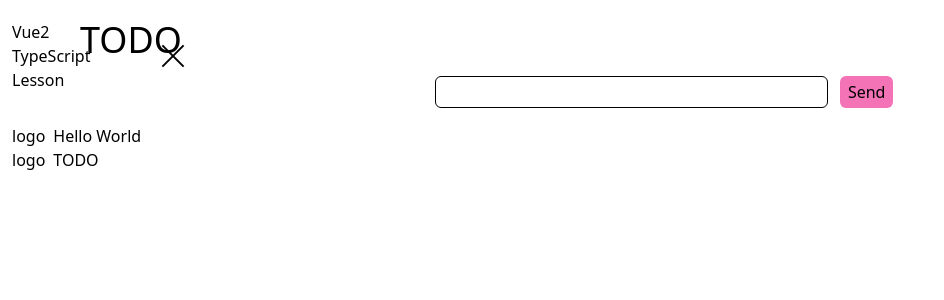
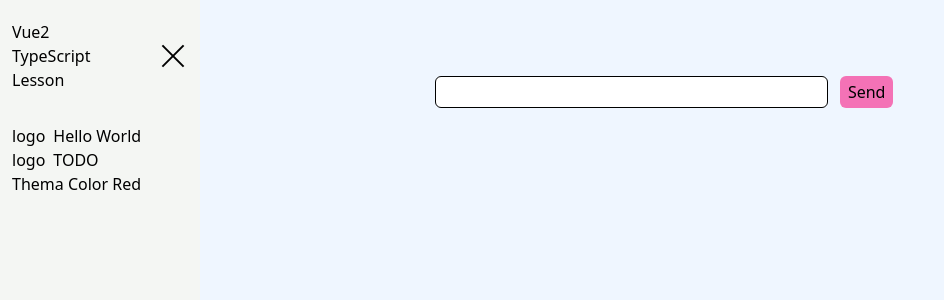
Before and after one commit to takuyatechexpert/vue_typescript, a Vue app: page / in a window 1280 px wide. Both pictures are taken after a click on the button 30 px from the left and 56 px from the top of the page. Shown: the top 300 px of the page, without its empty margins (0-944 px from the left). Built offline with nearby package versions, Linux system fonts and the light colour scheme.

Commit message:
add thema red system

```diff
--- a/src/components/Page.vue
+++ b/src/components/Page.vue
@@ -1,5 +1,7 @@
 <template>
-<div class="thema-blue p-5 h-screen">
+<div
+  class="thema-secondary p-5 h-screen"
+  :class="{'thema-secondary-red': isThemaRed }">
   <header class="text-4xl mb-3">
     {{ title }}
   </header>
@@ -24,7 +26,11 @@ export default vue.extend({
   computed: {
     isSidebarActive(): boolean {
       return this.$store.state.isSidebarActive
-    }
+    },
+
+    isThemaRed(): boolean {
+      return this.$store.state.themaRed
+    },
   },
 })
 </script>
--- a/src/components/Sidebar.vue
+++ b/src/components/Sidebar.vue
@@ -1,7 +1,7 @@
 <template>
   <div
-    class="sidebar fixed left-0 h-screen thema-gray"
-    :class="{ active: isSidebarActive }">
+    class="sidebar fixed left-0 h-screen thema-main"
+    :class="{ active: isSidebarActive, 'thema-main-red': isThemaRed }">
     <div class="h-28 p-3 flex justify-between items-center">
       <div
         class="menu-text"
@@ -42,6 +42,15 @@
           TODO</div>
         </router-link>
       </li>
+      <li>
+        <a
+          href="#"
+          class="menu-text hover:text-gray-400"
+          @click="onThemaRed()"
+          :class="{ 'active': isSidebarActive }">
+          Thema Color Red
+        </a>
+      </li>
     </ul>
   </div>
 </template>
@@ -62,11 +71,19 @@ export default Vue.extend({
     isSidebarActive(): boolean {
       return this.$store.state.isSidebarActive
     },
+
+    isThemaRed():boolean {
+      return this.$store.state.themaRed
+    }
   },
 
   methods: {
     onMenuClick(): void {
       this.$store.commit('toggleSidebar')
+    },
+
+    onThemaRed() {
+      this.$store.commit('themaRed')
     },
   }
 });
--- a/src/store/index.ts
+++ b/src/store/index.ts
@@ -7,12 +7,14 @@ Vue.use(Vuex)
 type RootState = {
   isSidebarActive: boolean,
   todos: string[],
+  themaRed: boolean,
 }
 
 export default new Vuex.Store({
   state:<RootState> {
     isSidebarActive: false,
     todos: [],
+    themaRed: false,
   },
 
   mutations: {
@@ -27,8 +29,11 @@ export default new Vuex.Store({
 
     deleteTodo(state, index: number): void {
       state.todos.splice(index, 1)
-    }
+    },
 
+    themaRed(state):void {
+      state.themaRed = !state.themaRed
+    },
   },
 
   actions: {
```
